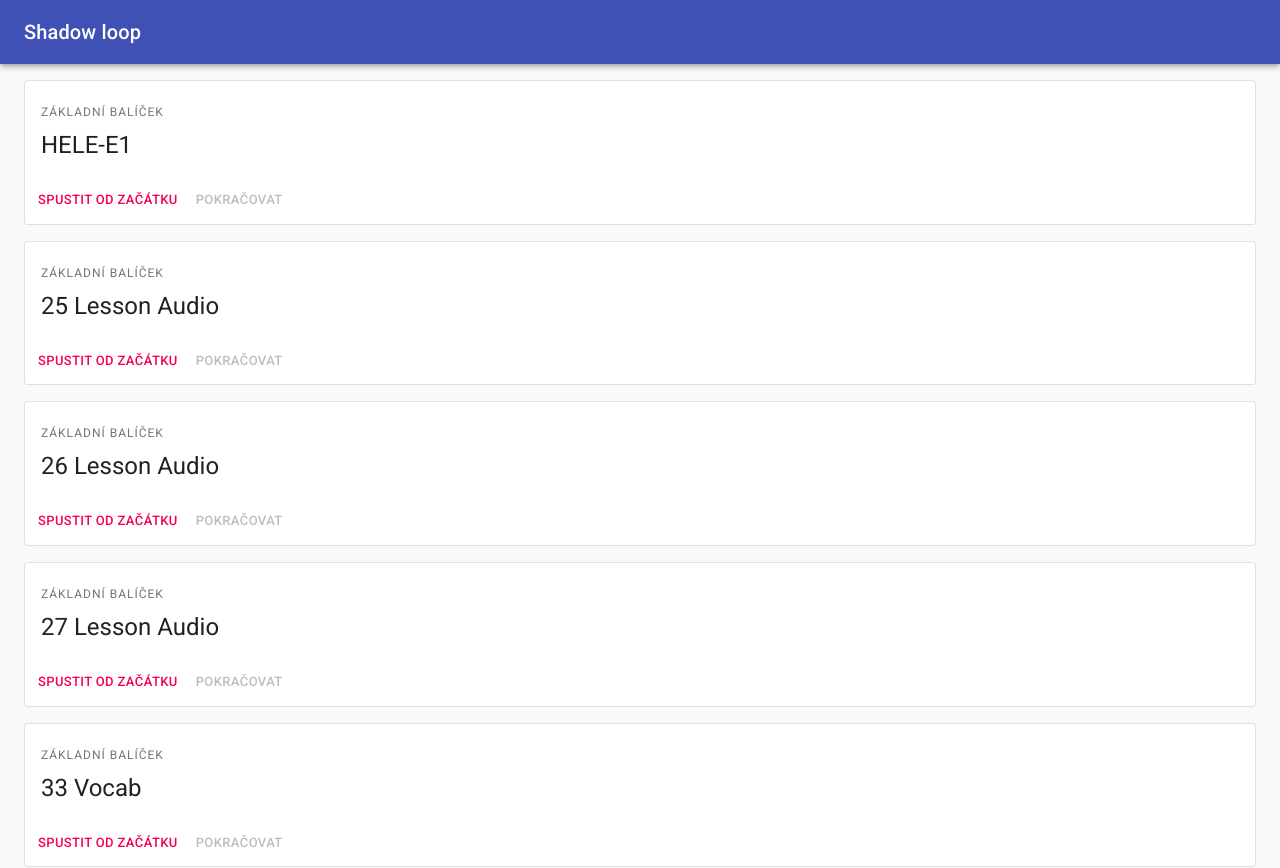
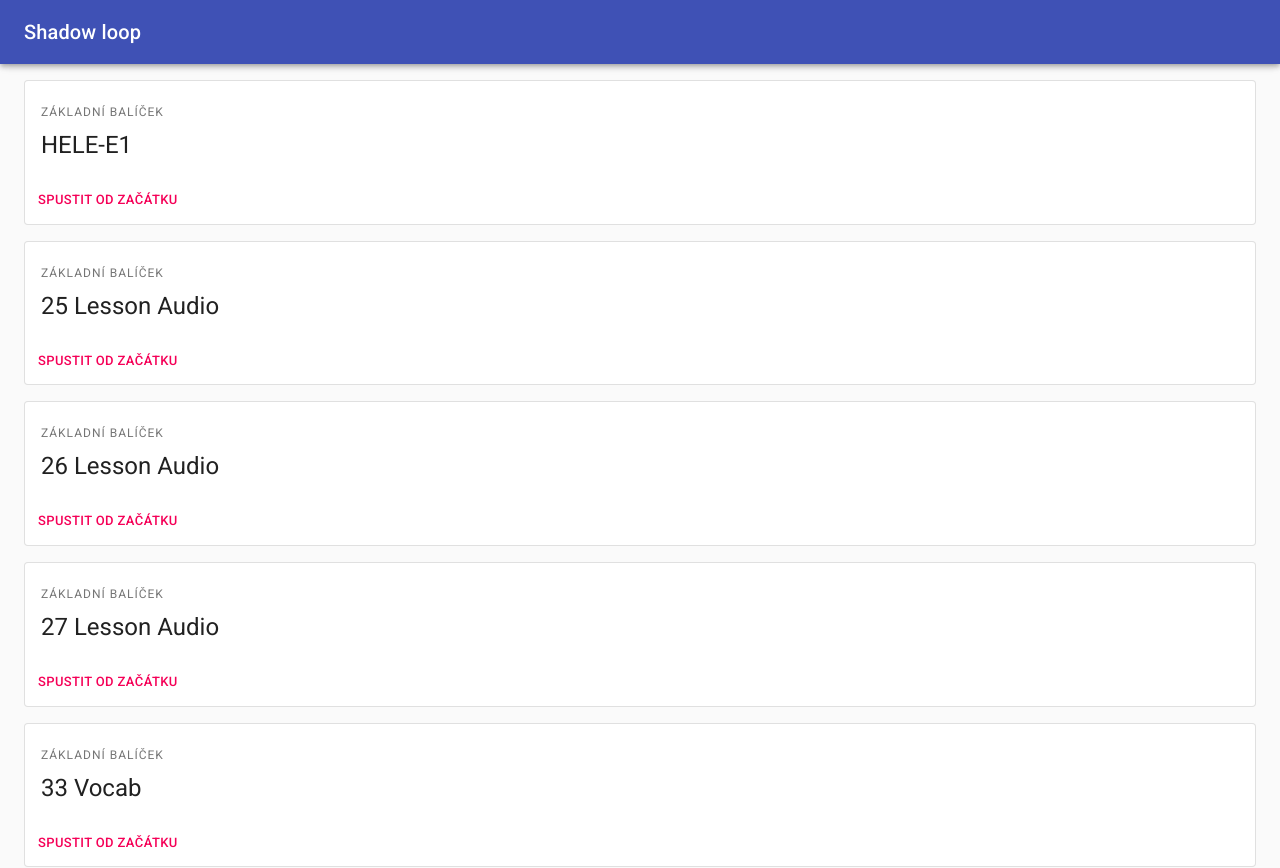
Before and after one commit to kokolem/shadowloop, a React (Create React App) app: page /#/ in a window 1280 px wide. Shown: the top 868 px of the page. Built offline with nearby package versions, Linux system fonts and the light colour scheme.

Commit message:
Click anywhere on deck card

```diff
--- a/src/Components/Pages/DeckOverview/Deck.jsx
+++ b/src/Components/Pages/DeckOverview/Deck.jsx
@@ -7,6 +7,7 @@ import CardContent from '@material-ui/core/CardContent';
 import Button from '@material-ui/core/Button';
 import Typography from '@material-ui/core/Typography';
 import { Link } from 'react-router-dom';
+import { CardActionArea } from '@material-ui/core';
 
 const useStyles = makeStyles({
   root: {
@@ -19,22 +20,21 @@ export default function Deck({ name }) {
 
   return (
     <Card className={classes.root} variant="outlined">
+      <CardActionArea component={Link} to={`decks/${name}`}>
         <CardContent>
           <Typography variant="overline" color="textSecondary">
             Základní balíček
           </Typography>
           <Typography variant="h5" component="h2">
-          { name }
+            {name}
           </Typography>
         </CardContent>
         <CardActions>
           <Button size="small" color="secondary" component={Link} to={`decks/${name}`}>
             Spustit od začátku
           </Button>
-        <Button size="small" color="secondary" disabled>
-          Pokračovat
-        </Button>
         </CardActions>
+      </CardActionArea>
     </Card>
   );
 }
```
Lines whose indentation alone changed are shown as unchanged.
